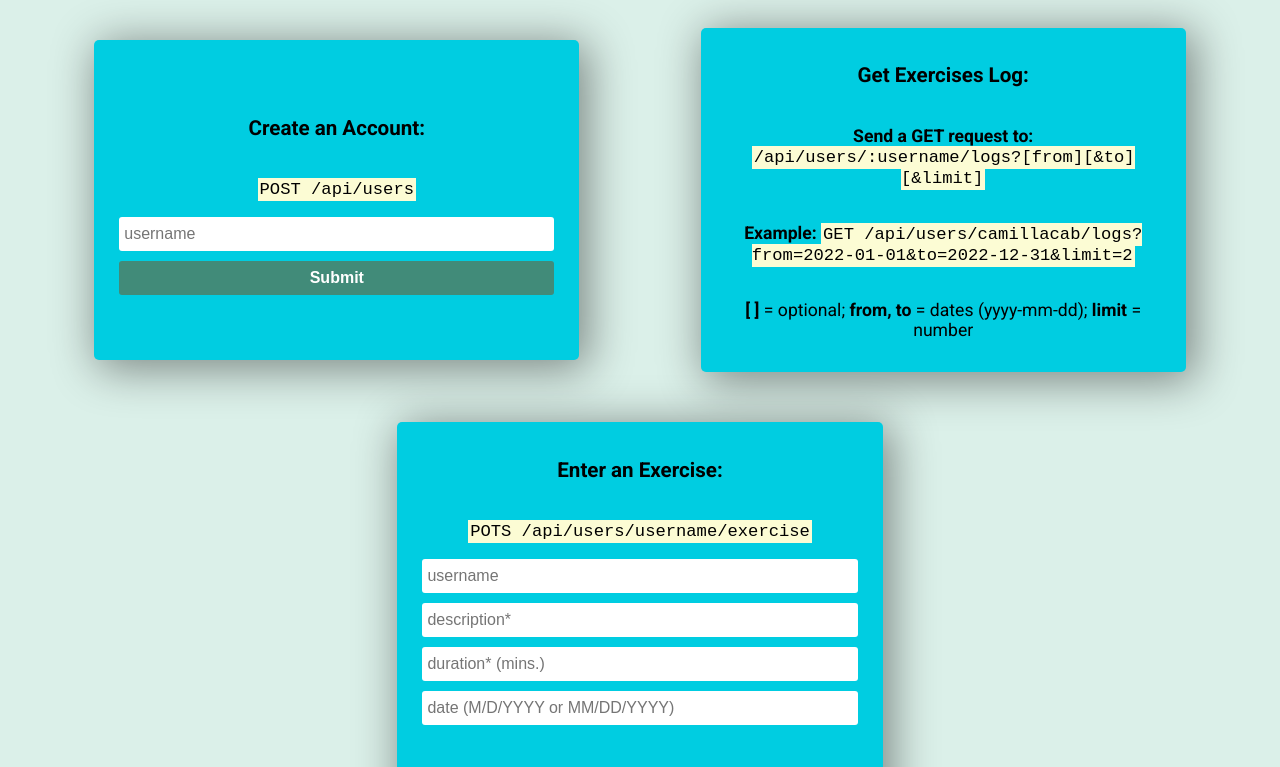
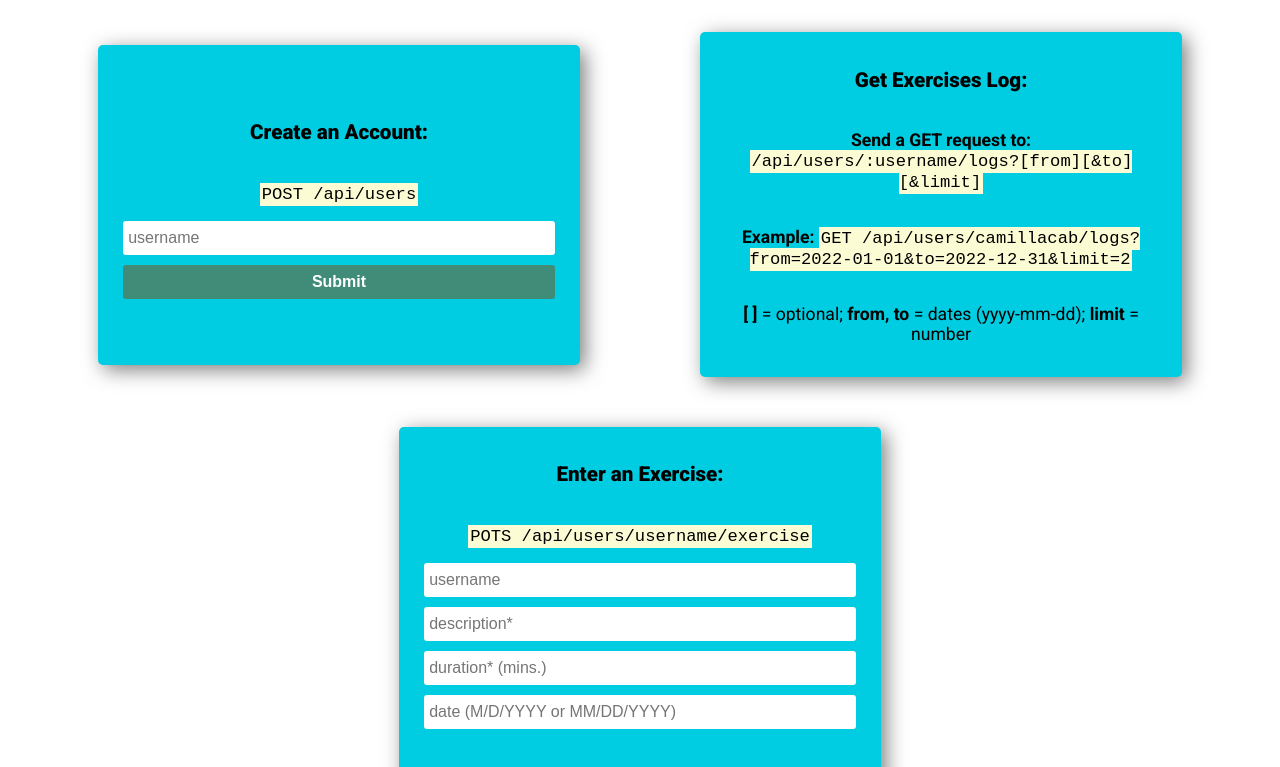
Before and after one commit to camillacabTO/exercisetracker-node, a plain HTML site: page views/index.html in a window 1280 px wide. Shown: the part 120-887 px from the top of the page. Drawn offline with Linux system fonts and the light colour scheme; files that its build step writes are made by us from their sources.

Commit message:
finished. Ready to deploy

```diff
--- a/public/style.css
+++ b/public/style.css
@@ -5,13 +5,10 @@
 body {
   font-family: 'Roboto', sans-serif;
   color: #000;
-  background-color: #DBF0E9;
+  background-color: #fff;
   font-size: 110%;
   text-align: center;
-  background-image: url(background.svg);
-  background-repeat: no-repeat;
-  background-size: cover;
-  padding: 1.6rem;
+  padding: 30px;
 }
 
 .forms-container {
@@ -19,11 +16,10 @@ body {
   justify-items: center;
   align-items: center;
   flex-wrap: wrap;
-  /* flex-direction: column; */
 }
 
 h1, h3 {
-  font-weight: 700;
+  font-weight: 800;
 }
 
 p {
@@ -35,12 +31,13 @@ form, .instructions{
   padding: 15px 25px;
   background-color: #00CDE1;
   width: 40%;
+  min-width: 350px;
   border-radius: 5px;
   min-height: 20rem;
   display: flex;
   flex-direction: column;
   justify-content: center;
-  box-shadow: 6px 6px 45px 3px rgba(0,0,0,0.44);
+  box-shadow: 5px 5px 20px rgba(0,0,0,0.5);
 
   /* gap: 1rem; */
   /* flex: 1 1 auto; */
```
Also changed, not shown: public/background.svg (deleted).
